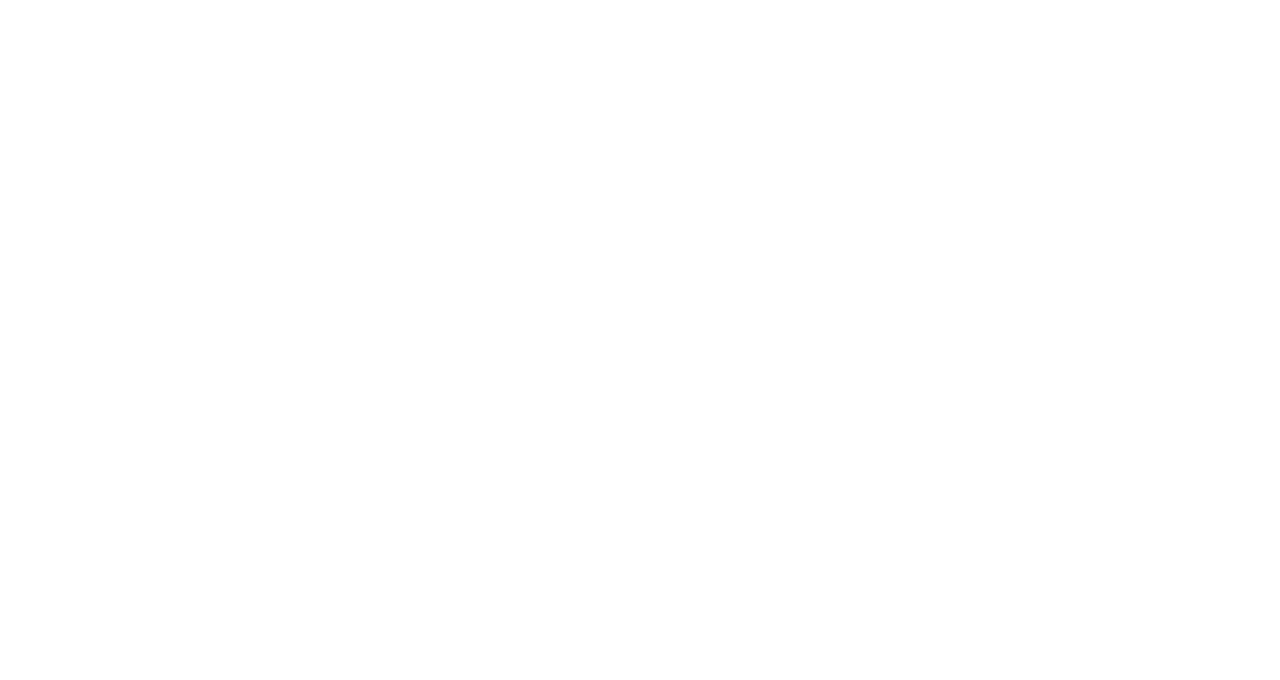
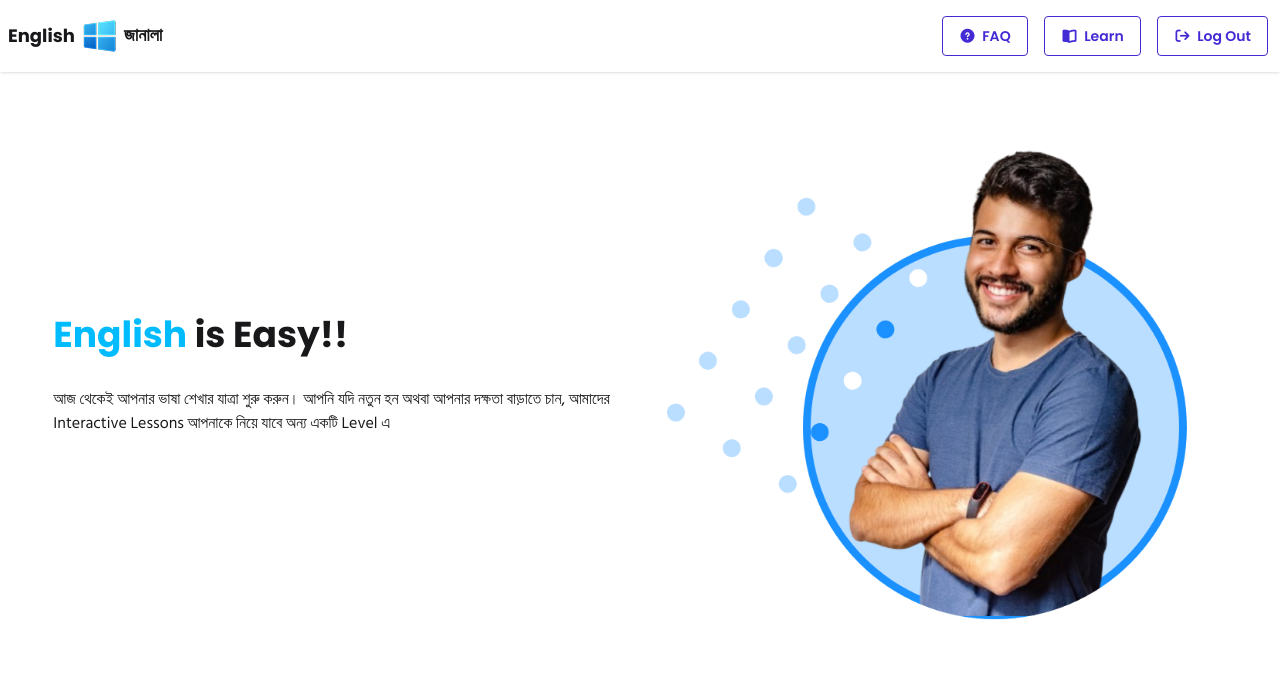
Before and after one commit to AsifAhmedTanjid/English-Janala, a plain HTML site: page index.html in a window 1280 px wide. Drawn offline with nearby package versions, Linux system fonts and the light colour scheme.

Commit message:
Responsive Navbar and Banner using DaisyUI completed

```diff
--- a/index.html
+++ b/index.html
@@ -40,5 +40,50 @@
 
   </head>
 
-  <body></body>
+  <body>
+    <header>
+    <div class="navbar bg-base-100 shadow-sm">
+  <div class="navbar-start">
+    <div class="dropdown">
+      <div tabindex="0" role="button" class="btn btn-ghost lg:hidden">
+        <svg xmlns="http://www.w3.org/2000/svg" class="h-5 w-5" fill="none" viewBox="0 0 24 24" stroke="currentColor"> <path stroke-linecap="round" stroke-linejoin="round" stroke-width="2" d="M4 6h16M4 12h8m-8 6h16" /> </svg>
+      </div>
+      <ul
+        tabindex="0"
+        class="menu menu-sm dropdown-content bg-base-100 rounded-box z-1 mt-3 w-52 p-2 shadow">
+
+      <li><a href="" class=""> <i class="fa-solid fa-circle-question"></i>FAQ</a></li>
+      <li><a href="" class=""> <i class="fa-solid fa-book-open"></i>Learn</a></li>
+      <li><a href="" class=""> <i class="fa-solid fa-arrow-right-from-bracket"></i>Log Out</a></li>
+
+      </ul>
+    </div>
+    <a class="flex items-center gap-1">
+        <span class="text-lg font-bold">English</span>
+        <img src="./assets/logo.png" alt="">
+        <span class="font-bangla text-lg font-semibold">জানালা</span>
+    </a>
+  </div>
+  <div class="navbar-end hidden lg:flex">
+    <ul class="menu menu-horizontal px-1 space-x-4">
+     <li><a href="" class="btn btn-outline btn-primary"> <i class="fa-solid fa-circle-question"></i>FAQ</a></li>
+     <li>    <a href="" class="btn btn-outline btn-primary"> <i class="fa-solid fa-book-open"></i>Learn</a></li>
+
+     <li> <a href="" class="btn btn-outline btn-primary"> <i class="fa-solid fa-arrow-right-from-bracket"></i>Log Out</a></li>
+    </ul>
+  </div>
+
+</div>
+    </header>
+    <section class=" flex flex-col-reverse md:flex-row gap-10 justify-between items-center py-5 w-11/12 mx-auto">
+        <div  class="content flex-1 text-center md: text-left">
+            <h2 class="text-4xl font-bold mb-8"><span class="text-[#00BCFF]">English</span> is Easy!!</h2>
+            <p class="font-bangla">আজ থেকেই আপনার ভাষা শেখার যাত্রা শুরু করুন। আপনি যদি নতুন হন অথবা আপনার দক্ষতা বাড়াতে চান, আমাদের Interactive Lessons আপনাকে নিয়ে যাবে অন্য একটি Level এ</p>
+        </div>
+        <div class="image flex-1">
+            <img src="./assets/hero-student.png" alt="">
+        </div>
+    </section>
+
+  </body>
 </html>
--- a/style.css
+++ b/style.css
@@ -0,0 +1,7 @@
+*{
+    font-family: "Poppins", sans-serif;
+}
+
+.font-bangla{
+    font-family: "Hind Siliguri", sans-serif;
+}
```
